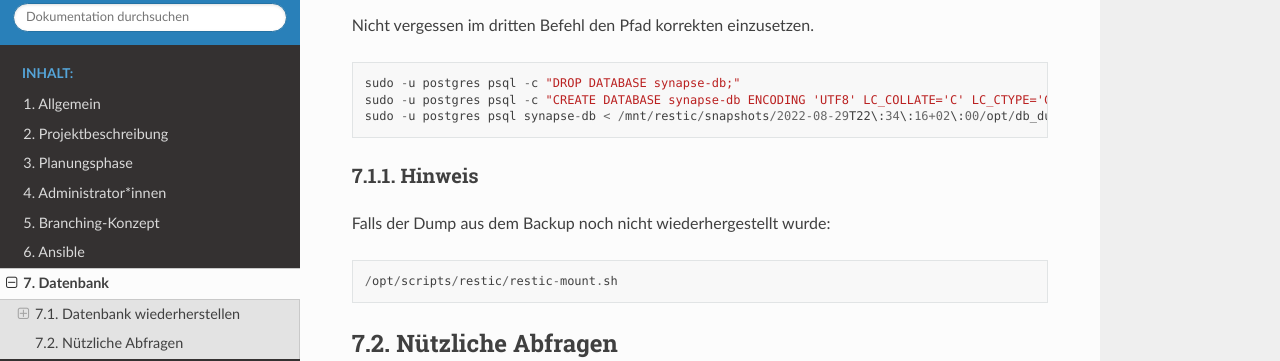
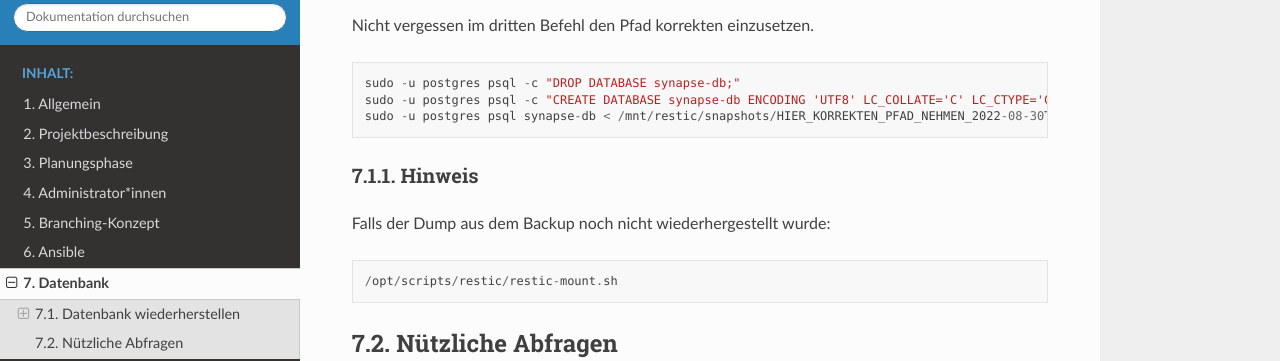
Before and after one commit to DC7IA/betriebshandbuch, a Sphinx documentation site: the page built from docs/source/Datenbank/main.md, in a window 1280 px wide and 1159 px high. Shown: the part 298-659 px from the top of the window. Built offline with Sphinx 7.4.7 and the Read the Docs theme 2.0.0, drawn with Linux system fonts in a browser that asks for light colours.

Commit message:
use wrong path to prevent stupid copy/paste mistakes

````diff
--- a/docs/source/Datenbank/main.md
+++ b/docs/source/Datenbank/main.md
@@ -11,7 +11,7 @@ Nicht vergessen im dritten Befehl den Pfad korrekten einzusetzen.
 ```
 sudo -u postgres psql -c "DROP DATABASE synapse-db;"
 sudo -u postgres psql -c "CREATE DATABASE synapse-db ENCODING 'UTF8' LC_COLLATE='C' LC_CTYPE='C' template=template0 OWNER synapse_db_user;"
-sudo -u postgres psql synapse-db < /mnt/restic/snapshots/2022-08-29T22\:34\:16+02\:00/opt/db_dumps/db-dump-synapse-db.sql
+sudo -u postgres psql synapse-db < /mnt/restic/snapshots/HIER_KORREKTEN_PFAD_NEHMEN_2022-08-30T23\:17\:49+02\:00/opt/db_dumps/db-dump-synaspse-db.sql
 ```
 
 ### Hinweis
````
